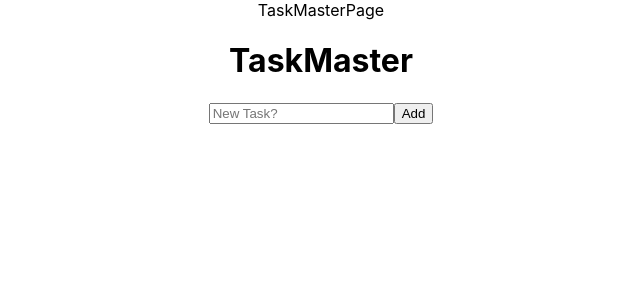
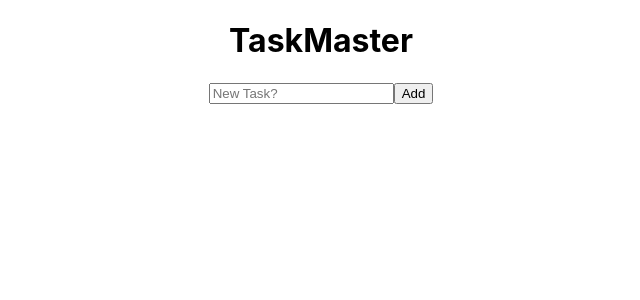
Before and after one commit to DylanVallejo/kruger-to-do-list, a React (Create React App) app: page / in a window 1280 px wide. Shown: the top 300 px of the page, without its empty margins (319-959 px from the left). Built offline with nearby package versions, Linux system fonts and the light colour scheme.

Commit message:
creating the form for task and the method to create a task

```diff
--- a/src/components/page/TaskMasterPage.jsx
+++ b/src/components/page/TaskMasterPage.jsx
@@ -6,7 +6,6 @@ import React from 'react'
 function TaskMasterPage() {
     return (
         <>
-            <div>TaskMasterPage</div>
             <Taskmaster/>
         </>
     )
```
